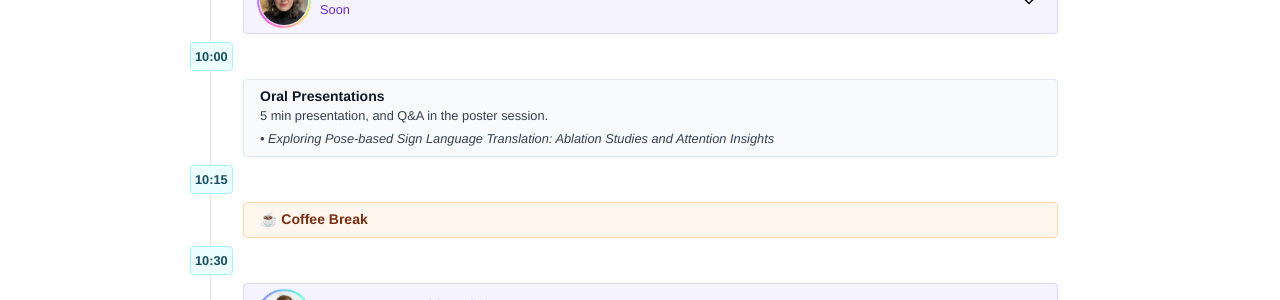
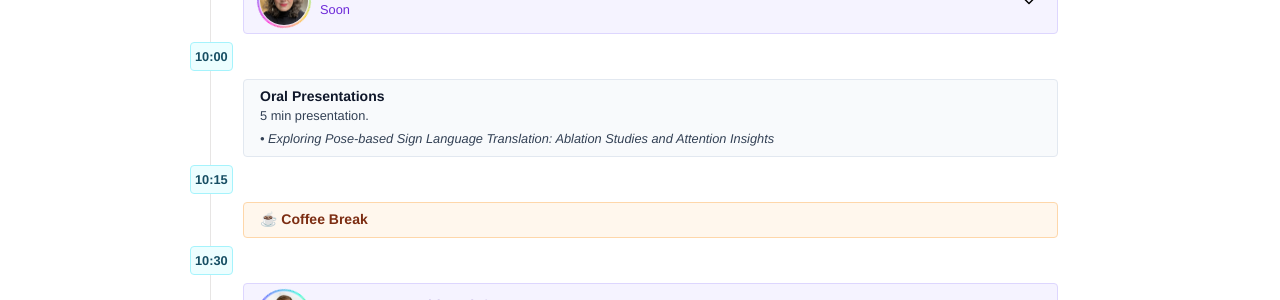
Before and after one commit to slrtpworkshop/slrtpworkshop.github.io, a Jekyll site: the page built from _pages/03_schedule.md, in a window 1280 px wide and 900 px high, scrolled down 770 px. Shown: the part 152-452 px from the top of the window. Built offline with Jekyll 4.4.1, drawn with Linux system fonts in a browser that asks for light colours; nearby versions of some CDN libraries.

Commit message:
Update schedule.html

```diff
--- a/_includes/schedule.html
+++ b/_includes/schedule.html
@@ -67,7 +67,7 @@
                     <div class="detail-header">
                         <div class="detail-title">
                             <h5> Oral Presentations</h5>
-                            <small>5 min presentation, and Q&A in the poster session.</small>
+                            <small>5 min presentation.</small>
                             <small style="margin-top: 0.25rem;"><i>&bullet; Exploring Pose-based Sign Language Translation: Ablation Studies and Attention Insights</i></small>
                         </div>
                     </div>
```
